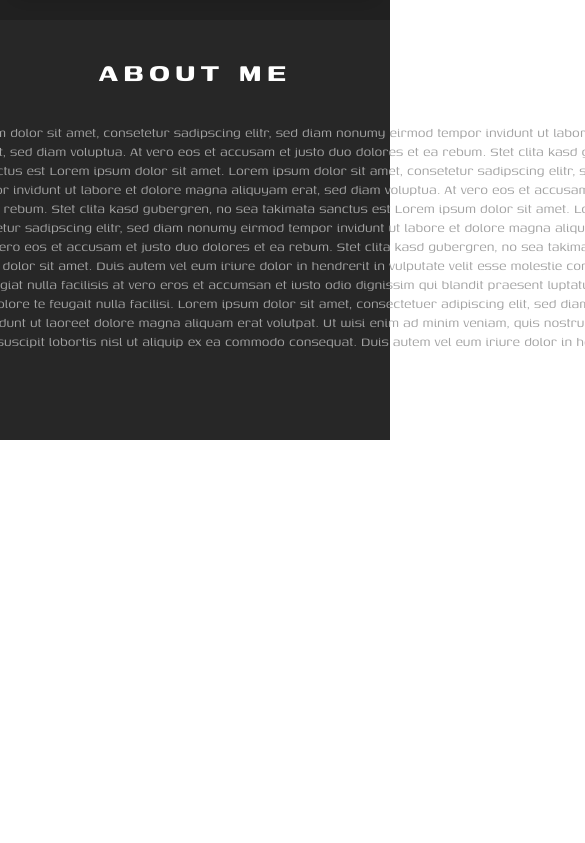
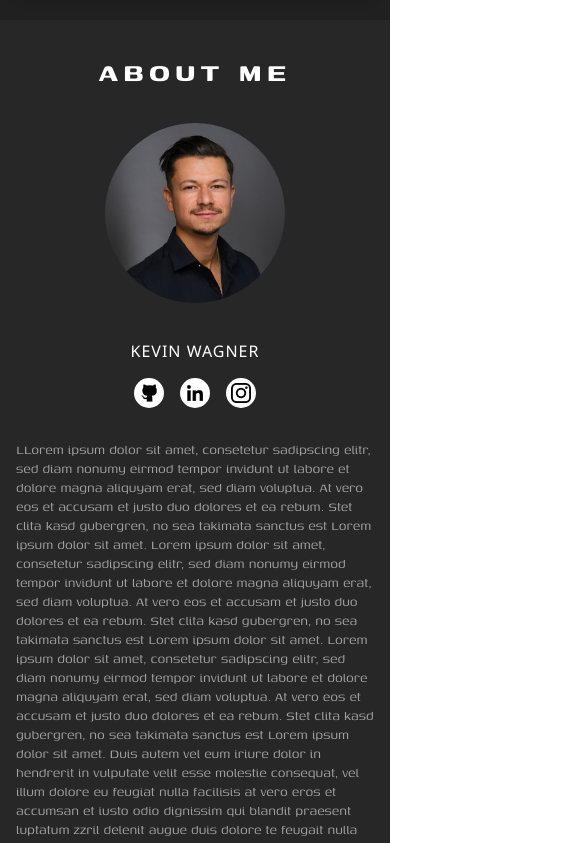
Before and after one commit to Kev4493/portfolio_blackDesign, an Angular app: page / in a window 390 px wide. Shown: the part 3580-4423 px from the top of the page, 585 px wide, since content can reach past the window. Before the commit the page ends 4020 px from the top, so only its background shows below. Built offline with nearby package versions, Linux system fonts and the light colour scheme.

Commit message:
add media queries to about section

```diff
--- a/src/app/components/about/about.component.scss
+++ b/src/app/components/about/about.component.scss
@@ -10,10 +10,21 @@
     display: flex;
     justify-content: center;
     margin: 2rem 0rem;
+    width: 100%;
+
+    @media only screen and (max-width: 768px) {
+        flex-direction: column;
+        align-items: center;
+    }
 }
 
 .about__profileLeft {
     margin-right: 4rem;
+
+    @media only screen and (max-width: 768px) {
+        margin-right: 0;
+        margin-bottom: 2rem;
+    }
 }
 
 .about__profileLeftPicture {
@@ -54,4 +65,8 @@
         color: var(--textGrey);
         font-family: "Genos";
     }
+
+    @media only screen and (max-width: 768px) {
+        width: 100%;
+    }
 }
```
